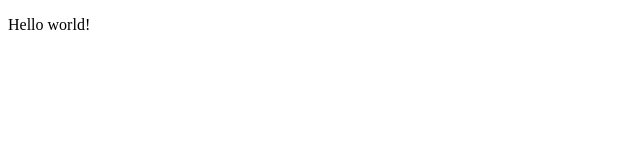
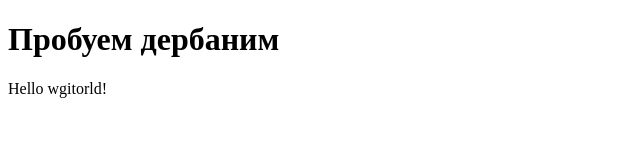
Before and after one commit to yakashmanaft/project, a plain HTML site: page index.html in a window 1280 px wide. Shown: the whole page, without its empty margins (0-640 px from the left). Drawn offline with Linux system fonts and the light colour scheme.

Commit message:
add main.css and add H1

```diff
--- a/index.html
+++ b/index.html
@@ -7,7 +7,8 @@
     <title>Document</title>
 </head>
 <body>
-    <p>Hello world!</p>
+    <H1>Пробуем дербаним</H1>
+    <p>Hello wgitorld!</p>
 
     <script src="js/script.js"></script>
 </body>
```
Also changed, not shown: main.css (added).
